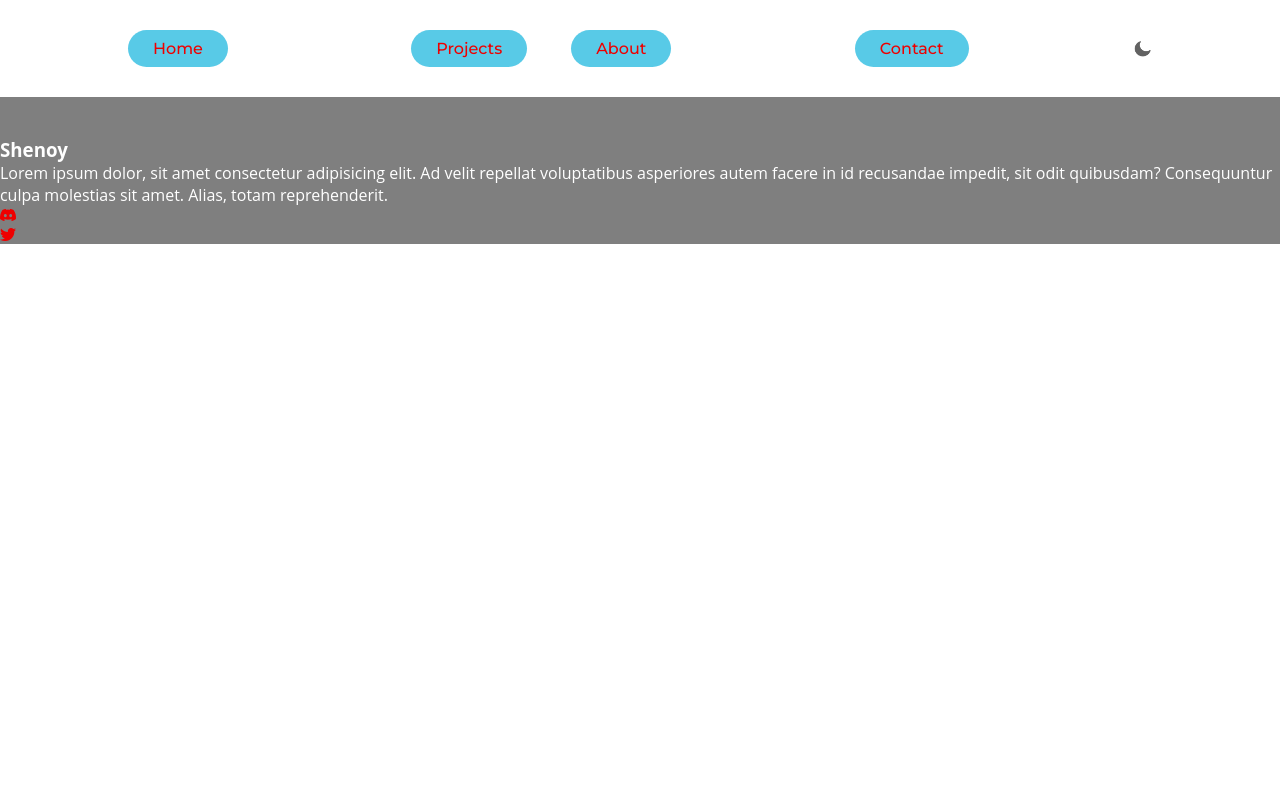
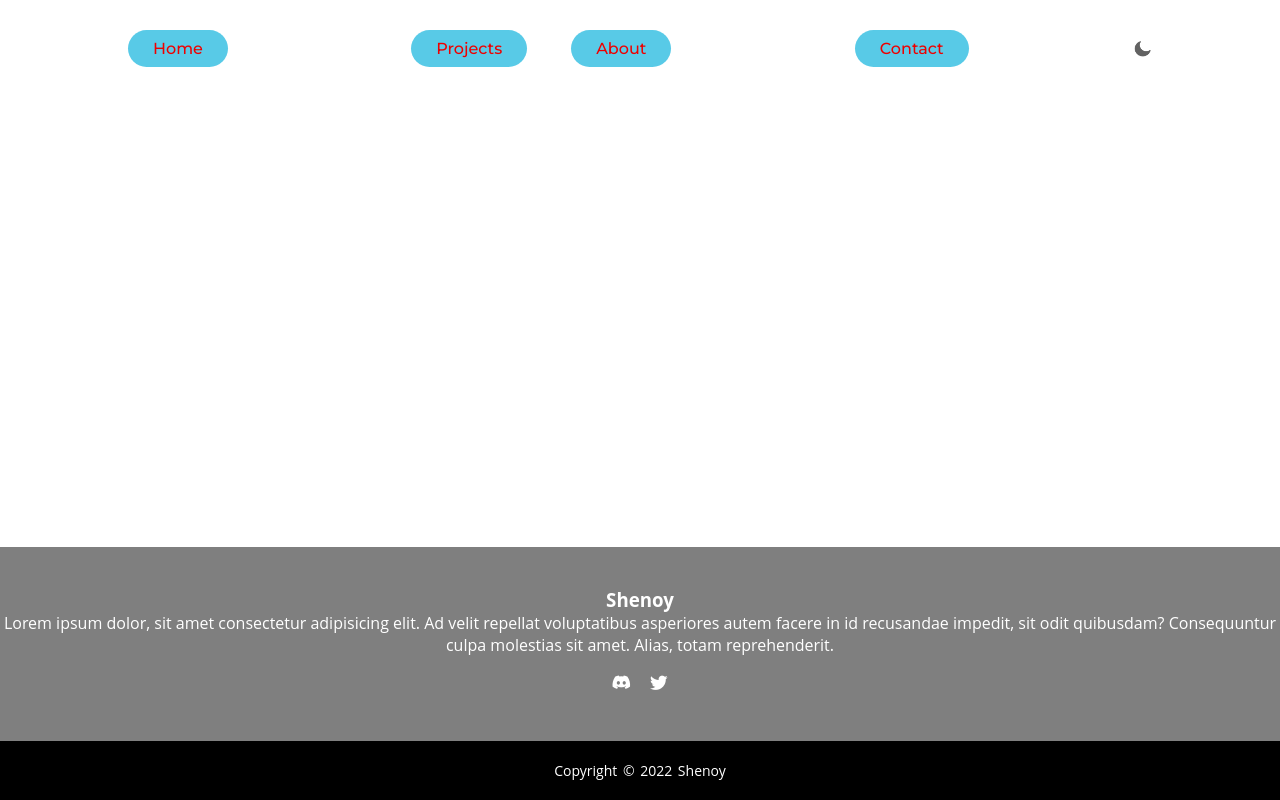
Before and after one commit to ShenoyScripts/shenoyscripts.github.io, a plain HTML site: page index.html in a window 1280 px wide. Drawn offline with nearby package versions, Linux system fonts and the light colour scheme.

Commit message:
Commit night

```diff
--- a/index.html
+++ b/index.html
@@ -23,7 +23,7 @@
         <a class="cta" href="#"><button>Contact</button></a>
         <img src="images/moon.png" class="theme" id="toggleDark"></img>
     </header>
-    <footer class="foot">
+    <footer>
         <div class="footer-content">
             <h3>Shenoy</h3>
             <p>Lorem ipsum dolor, sit amet consectetur adipisicing elit.
@@ -35,6 +35,9 @@
                 <li><a href="#"><i class="bi bi-twitter"></i></a></li>
             </ul>
         </div>
+        <div class="footer-bottom">
+            <p>copyright &copy; 2022 Shenoy</p>
+        </div>
     </footer>
 </body>
 <script src="index.js"></script>
--- a/styles.css
+++ b/styles.css
@@ -85,6 +85,10 @@ button:hover {
     transition: 1s;
 }
 footer {
+    position: absolute;
+    bottom: 0;
+    left: 0;
+    right: 0;
     background: rgba(0, 0, 0, 0.5);
     height: auto;
     width: 100vw;
@@ -92,6 +96,74 @@ footer {
     padding-top: 40px;
     color: #ffff;
 }
+
+.footer-content {
+    display: flex;
+    align-items: center;
+    justify-content: center;
+    flex-direction: column;
+    text-align: center;
+}
+
+.footer-cotent h3 {
+    font-size: 1.8rem;
+    font-weight: 400;
+    text-transform: capitalize;
+    line-height: 3rem;
+}
+
+.footer-cotent p{
+    max-width: 500px;
+    margin: 10px auto;
+    line-height: 20px;
+    font-size: 14px;
+}
+
+.socials {
+    list-style: none;
+    display: flex;
+    align-items: center;
+    justify-content: center;
+    margin: 1rem 0 3rem 0;
+}
+
+.socials li {
+    margin: 0 10px;
+}
+
+.socials a{
+    text-decoration: none;
+    color: #ffff;
+}
+
+.socials a i {
+    font-size: 1.1rem;
+    transition: color .4s ease;
+}
+
+.socials a:hover i{
+    color: aqua;
+}
+
+.footer-bottom {
+    background: #000;
+    width: 100vw;
+    padding: 20px 0;
+    text-align: center;
+}
+
+.footer-bottom p {
+    font-size: 14px;
+    word-spacing: 2px;
+    text-transform: capitalize;
+}
+
+.footer-bottom span {
+    text-transform: uppercase;
+    opacity: 0.4;
+    font-weight: 200;
+}
+
 /*
 
 .theme {
```
